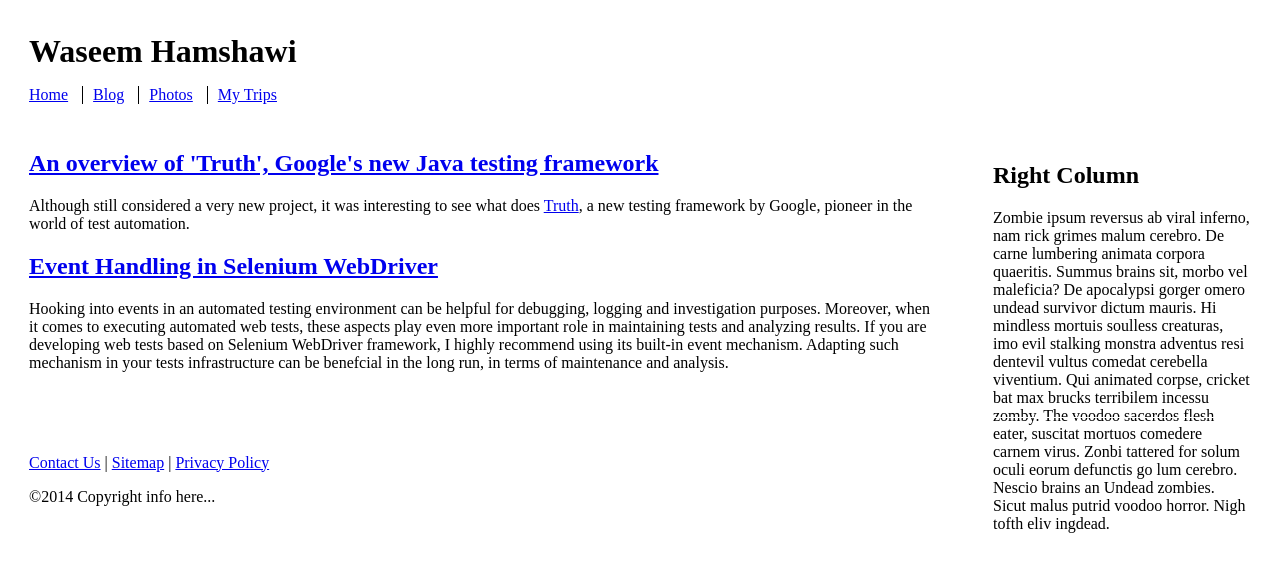
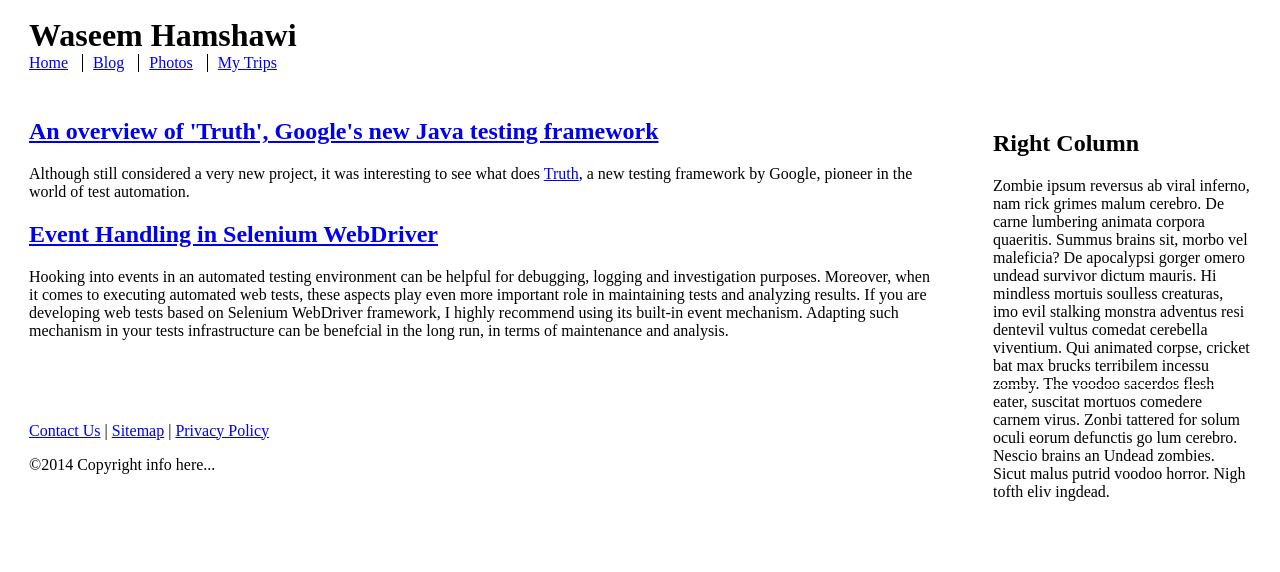
Before and after one commit to waseemh/waseemh.github.io, a Jekyll site: the page built from index.html, in a window 1280 px wide. Shown: the top 572 px of the page. Built offline with Jekyll 4.4.1, drawn with Linux system fonts in a browser that asks for light colours.

Commit message:
Update style.css

```diff
--- a/stylesheets/style.css
+++ b/stylesheets/style.css
@@ -12,7 +12,7 @@ body { margin: 0; }
 
 header { padding-bottom: 0.5em; padding-top: 0.5em; }
 
-header h1 { margin-bottom: 0.5em; margin-top: 0.5em; }
+header h1 { margin-bottom: 0; margin-top: 0; }
 
 .nav {
   list-style: none;
```
